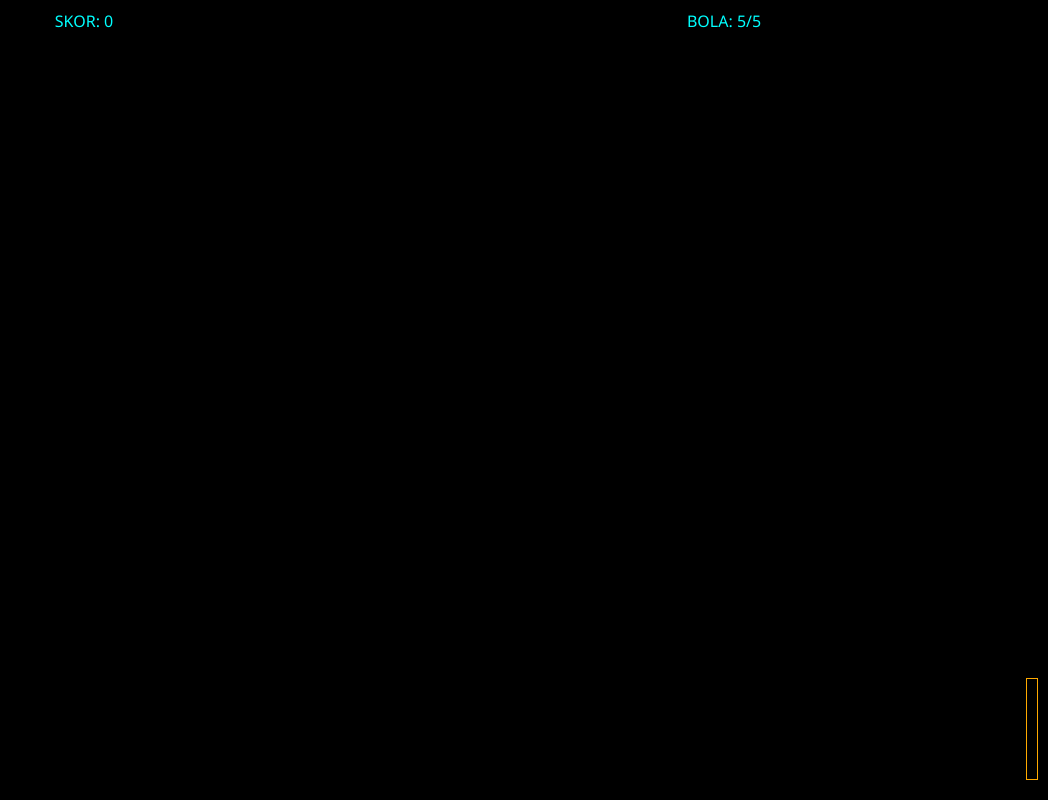
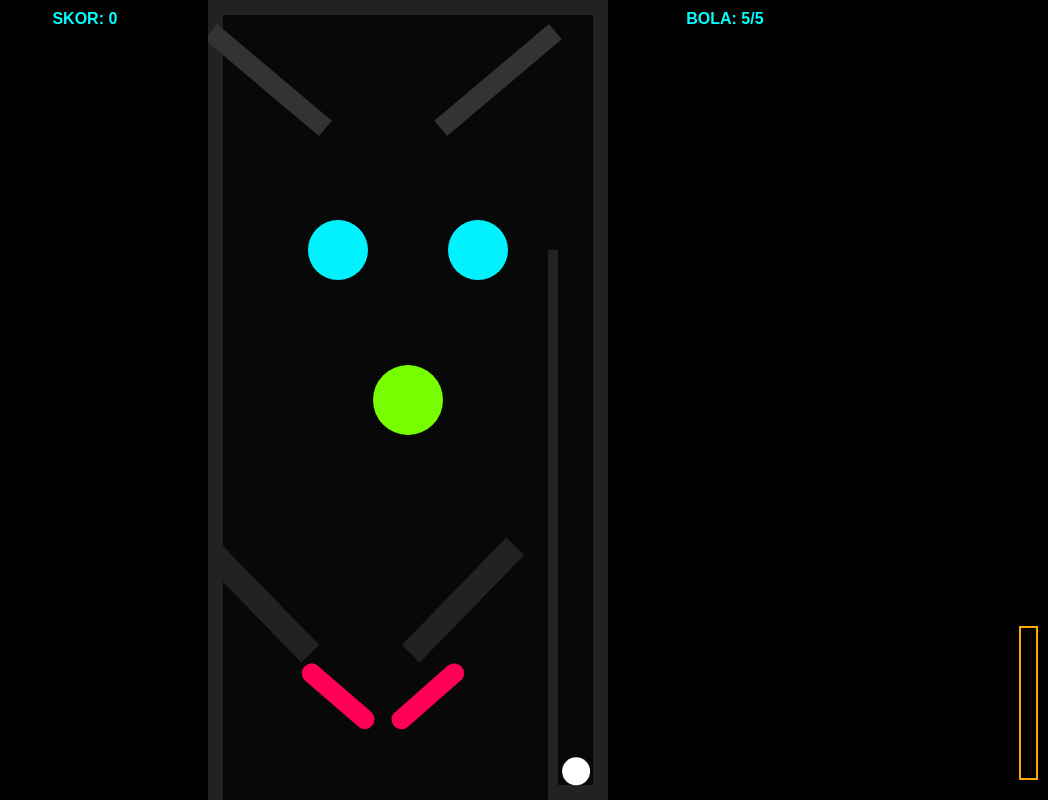
Before and after one commit to xirecentxz/plinko-web-game, a plain HTML site: page index.html in a window 1280 px wide. Shown: the whole page, without its empty margins (232-1280 px from the left). Drawn offline with nearby package versions, Linux system fonts and the light colour scheme.

Commit message:
Update index.html

```diff
--- a/index.html
+++ b/index.html
@@ -3,14 +3,14 @@
 <head>
     <meta charset="UTF-8">
     <meta name="viewport" content="width=device-width, initial-scale=1.0, maximum-scale=1.0, user-scalable=no">
-    <title>Pinball Pro Web</title>
+    <title>Pinball Pro Web Fixed</title>
     <style>
-        body { margin: 0; background: #000; color: #0ff; overflow: hidden; font-family: 'Segoe UI', Tahoma, Geneva, Verdana, sans-serif; touch-action: none; }
-        #ui { position: absolute; top: 10px; width: 100%; display: flex; justify-content: space-around; pointer-events: none; z-index: 10; }
-        #msg { position: absolute; top: 45%; width: 100%; text-align: center; font-size: 32px; font-weight: bold; color: #ff0055; display: none; text-shadow: 0 0 10px #ff0055; }
-        #power-bar { position: absolute; right: 10px; bottom: 20px; width: 10px; height: 100px; border: 1px solid #ffaa00; display: flex; align-items: flex-end; }
-        #power-fill { width: 100%; height: 0%; background: #ffaa00; transition: height 0.1s; }
-        canvas { display: block; margin: 0 auto; box-shadow: 0 0 30px #002222; }
+        body { margin: 0; background: #000; color: #0ff; overflow: hidden; font-family: sans-serif; touch-action: none; }
+        #ui { position: absolute; top: 10px; width: 100%; display: flex; justify-content: space-around; pointer-events: none; z-index: 100; font-weight: bold; }
+        #msg { position: absolute; top: 45%; width: 100%; text-align: center; font-size: 32px; color: #ff0055; display: none; z-index: 100; }
+        #power-bar { position: absolute; right: 10px; bottom: 20px; width: 15px; height: 150px; border: 2px solid #ffaa00; display: flex; align-items: flex-end; z-index: 100; }
+        #power-fill { width: 100%; height: 0%; background: #ffaa00; }
+        canvas { display: block; margin: 0 auto; background: #080808 !important; }
     </style>
 </head>
 <body>
@@ -21,10 +21,17 @@
     </div>
 
     <div id="power-bar"><div id="power-fill"></div></div>
-    <div id="msg">GAME OVER<br><button onclick="location.reload()" style="padding:10px 20px; cursor:pointer; background:#0ff; border:none; margin-top:10px;">MAIN LAGI</button></div>
+
+    <div id="msg">
+        GAME OVER<br>
+        <button onclick="location.reload()" style="padding:15px 30px; cursor:pointer; background:#0ff; border:none; margin-top:20px; font-weight:bold;">MAIN LAGI</button>
+    </div>
 
     <script src="https://cdnjs.cloudflare.com/ajax/libs/matter-js/0.19.0/matter.min.js"></script>
+
     <script>
+        // Memastikan kode jalan SETELAH library Matter dimuat
+        window.onload = () => {
             const { Engine, Render, Runner, Bodies, Composite, Body, Constraint, Events } = Matter;
 
             const engine = Engine.create();
@@ -35,5 +42,120 @@
             let power = 0;
             let isGameOver = false;
 
+            // Buat Render
             const render = Render.create({
-            element: document.body
+                element: document.body,
+                engine: engine,
+                options: {
+                    width: width,
+                    height: height,
+                    wireframes: false, // Pastikan ini false agar warna muncul
+                    background: '#080808'
+                }
+            });
+
+            // 1. DINDING DAN LANTAI
+            const wallOpt = { isStatic: true, render: { fillStyle: '#222' }, restitution: 0.5 };
+            const walls = [
+                Bodies.rectangle(width/2, 5, width, 20, wallOpt), // Atas
+                Bodies.rectangle(5, height/2, 20, height, wallOpt), // Kiri
+                Bodies.rectangle(width-5, height/2, 20, height, wallOpt), // Kanan
+                Bodies.rectangle(width-55, height-150, 10, height, wallOpt), // Jalur Peluncur
+                Bodies.rectangle(width-25, height-5, 60, 20, wallOpt), // Lantai Home
+                // Pengarah miring
+                Bodies.rectangle(60, 80, 150, 20, { isStatic: true, angle: 0.7, render: { fillStyle: '#333' } }),
+                Bodies.rectangle(width-110, 80, 150, 20, { isStatic: true, angle: -0.7, render: { fillStyle: '#333' } }),
+                // Corong bawah
+                Bodies.rectangle(50, height-200, 150, 25, { isStatic: true, angle: 0.8, render: { fillStyle: '#222' } }),
+                Bodies.rectangle(width-145, height-200, 150, 25, { isStatic: true, angle: -0.8, render: { fillStyle: '#222' } })
+            ];
+
+            // 2. FLIPPER
+            function createFlipper(x, y, side) {
+                const f = Bodies.rectangle(x, y, 90, 20, {
+                    chamfer: { radius: 10 },
+                    render: { fillStyle: '#ff0055' },
+                    collisionFilter: { group: -1 }
+                });
+                const pivotX = side === 'left' ? x - 40 : x + 40;
+                const pivot = Constraint.create({
+                    pointA: { x: pivotX, y: y },
+                    bodyB: f,
+                    pointB: { x: side === 'left' ? -40 : 40, y: 0 },
+                    stiffness: 1, length: 0, render: { visible: false }
+                });
+                return { body: f, pivot };
+            }
+            const leftF = createFlipper(140, height - 130, 'left');
+            const rightF = createFlipper(width - 190, height - 130, 'right');
+
+            // 3. BUMPER
+            const bumpers = [
+                Bodies.circle(130, 250, 30, { isStatic: true, restitution: 1.6, render: { fillStyle: '#00f2ff' } }),
+                Bodies.circle(270, 250, 30, { isStatic: true, restitution: 1.6, render: { fillStyle: '#00f2ff' } }),
+                Bodies.circle(200, 400, 35, { isStatic: true, restitution: 1.6, render: { fillStyle: '#77ff00' } })
+            ];
+
+            // 4. BOLA
+            let ball = Bodies.circle(width - 25, height - 40, 14, {
+                restitution: 0.5, mass: 1, render: { fillStyle: '#fff' }
+            });
+
+            Composite.add(engine.world, [...walls, ...bumpers, leftF.body, leftF.pivot, rightF.body, rightF.pivot, ball]);
+
+            // 5. INPUT
+            const keys = {};
+            document.addEventListener('keydown', e => {
+                keys[e.code] = true;
+                if(e.code === 'Space' && !isGameOver) {
+                    power = Math.min(power + 0.005, 0.2);
+                    document.getElementById('power-fill').style.height = (power * 500) + '%';
+                }
+            });
+            document.addEventListener('keyup', e => {
+                keys[e.code] = false;
+                if(e.code === 'Space' && !isGameOver) {
+                    Body.applyForce(ball, ball.position, { x: 0, y: -power });
+                    power = 0;
+                    document.getElementById('power-fill').style.height = '0%';
+                }
+            });
+
+            // 6. LOOP UTAMA
+            Events.on(engine, 'beforeUpdate', () => {
+                if (keys['ArrowLeft']) Body.setAngularVelocity(leftF.body, -0.4);
+                else Body.setAngle(leftF.body, 0.4);
+
+                if (keys['ArrowRight']) Body.setAngularVelocity(rightF.body, 0.4);
+                else Body.setAngle(rightF.body, -0.4);
+
+                if(ball.position.y > height + 50 && !isGameOver) {
+                    ballLeft--;
+                    document.getElementById('ballCount').innerText = ballLeft;
+                    if(ballLeft <= 0) {
+                        isGameOver = true;
+                        document.getElementById('msg').style.display = 'block';
+                    } else {
+                        Body.setPosition(ball, { x: width - 25, y: height - 40 });
+                        Body.setVelocity(ball, { x: 0, y: 0 });
+                    }
+                }
+            });
+
+            Events.on(engine, 'collisionStart', (e) => {
+                e.pairs.forEach(p => {
+                    if(bumpers.includes(p.bodyA) || bumpers.includes(p.bodyB)) {
+                        score += 100;
+                        document.getElementById('score').innerText = score;
+                    }
+                });
+            });
+
+            // Jalankan
+            Render.run(render);
+            const runner = Runner.create();
+            Runner.run(runner, engine);
+        };
+    </script>
+</body>
+</html>
```
Lines whose indentation alone changed are shown as unchanged.
